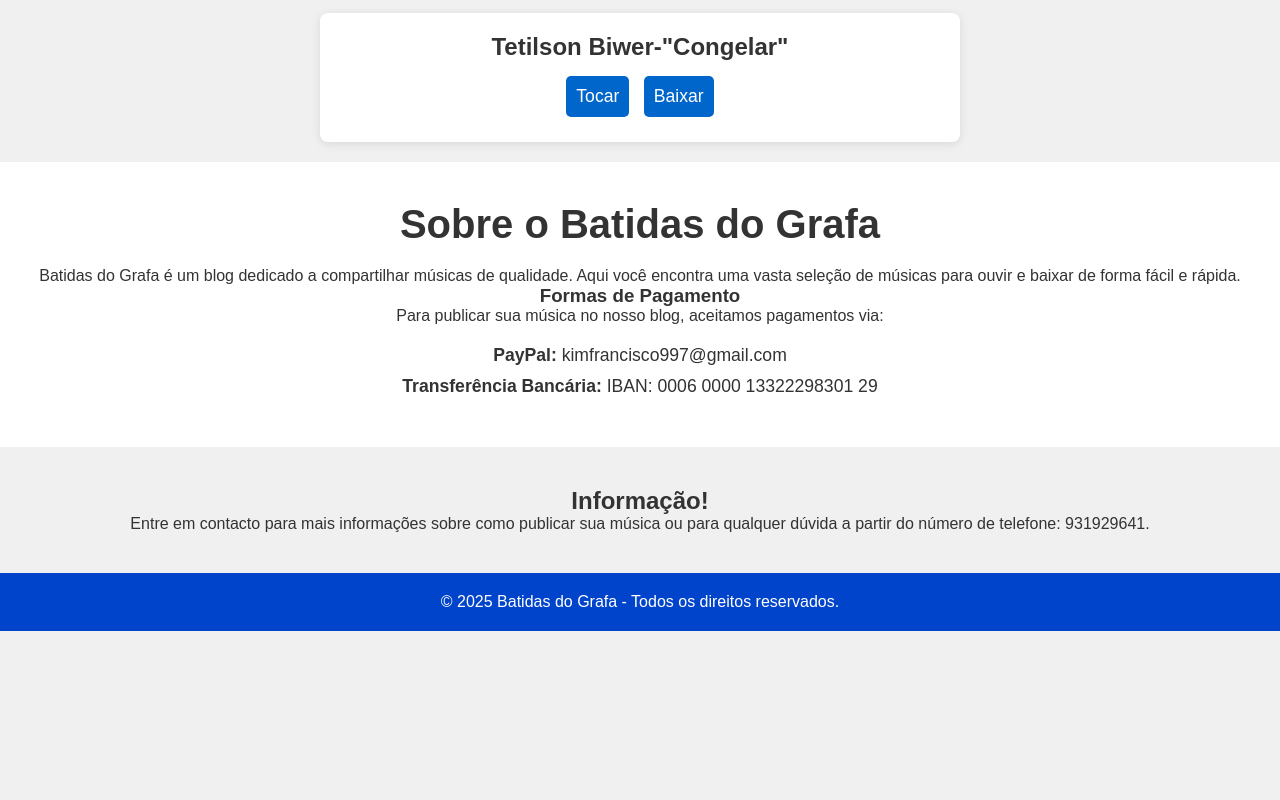
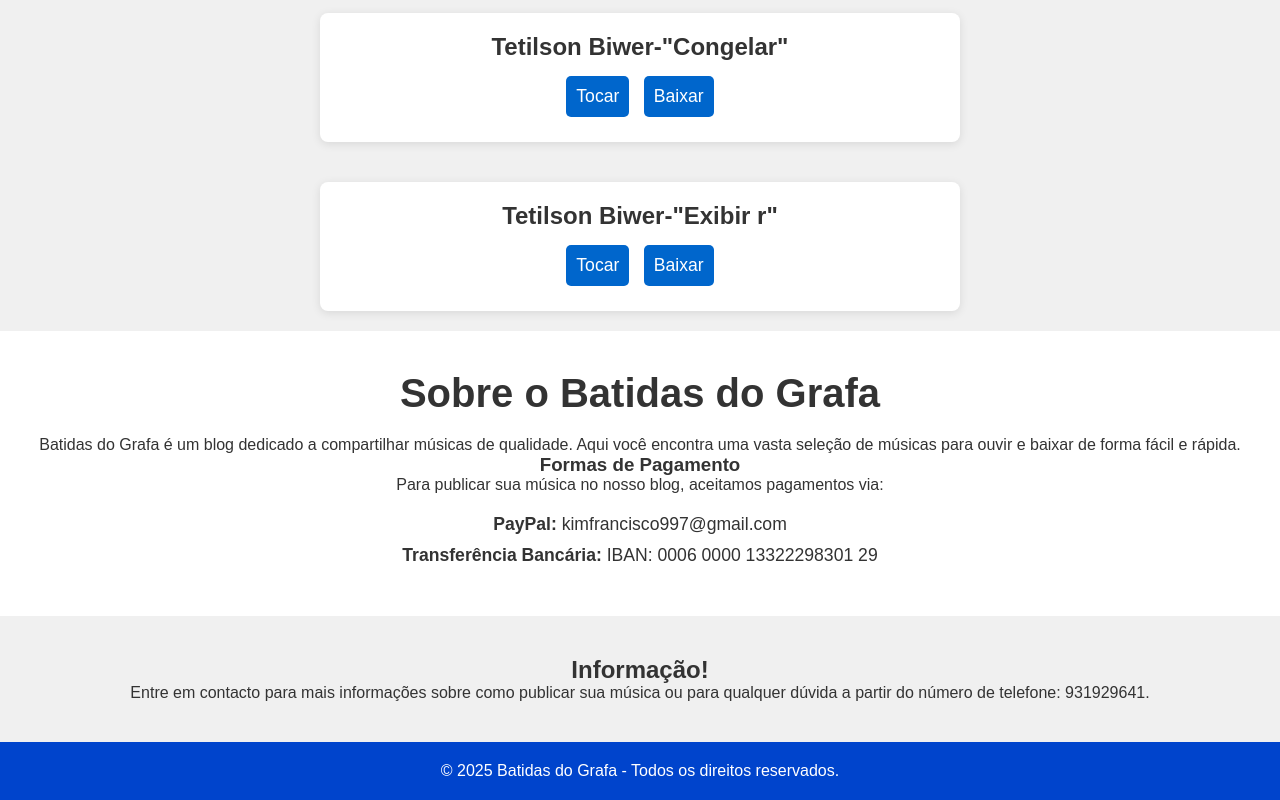
Before and after one commit to batidasdografa/Batidas-do-Grafa-, a plain HTML site: page index.html in a window 1280 px wide. Shown: the part 1530-2330 px from the top of the page. Before the commit the page ends 2161 px from the top, so only its background shows below. Drawn offline with Linux system fonts and the light colour scheme.

Commit message:
Update index.html

```diff
--- a/index.html
+++ b/index.html
@@ -89,6 +89,13 @@
             <a href="Tetilson Biwer_Congelar.mp3" class="download-btn" download onclick="downloadMusic('Tetilson Biwer_Congelar.mp3')">Baixar</a>
 
         </div>
+        <div class="music-item" id="music9">
+            <h3>Tetilson Biwer-"Exibir r"</h3>
+            <a href="Tetilson Biwer_Exibir(ft_London).mp3 " class="play-btn" onclick="playMusic('Tetilson Biwer_Exibir(ft_London).mp3 ')">Tocar</a>
+            <a href="Tetilson Biwer_Exibir(ft_London).mp3" class="download-btn" download onclick="downloadMusic('Tetilson Biwer_Exibir(ft_London).mp3 ')">Baixar</a>
+
+        </div>
+
 
 
 
```
